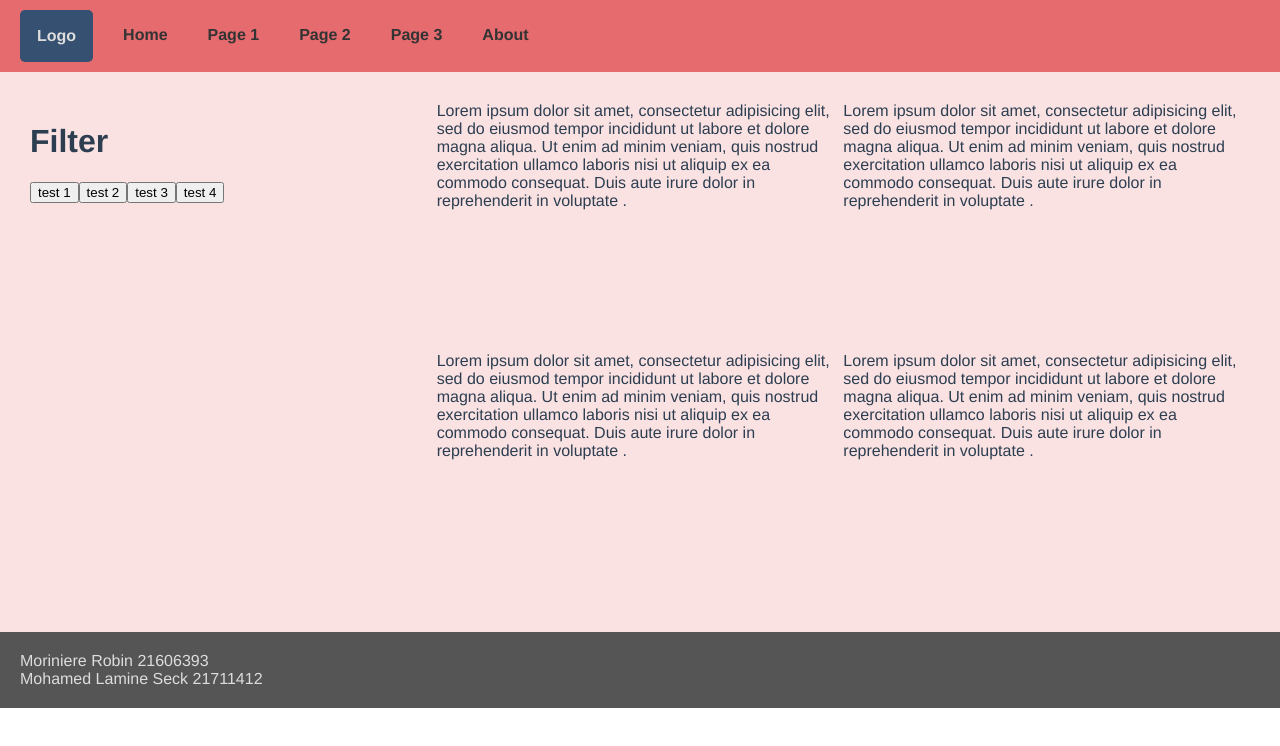
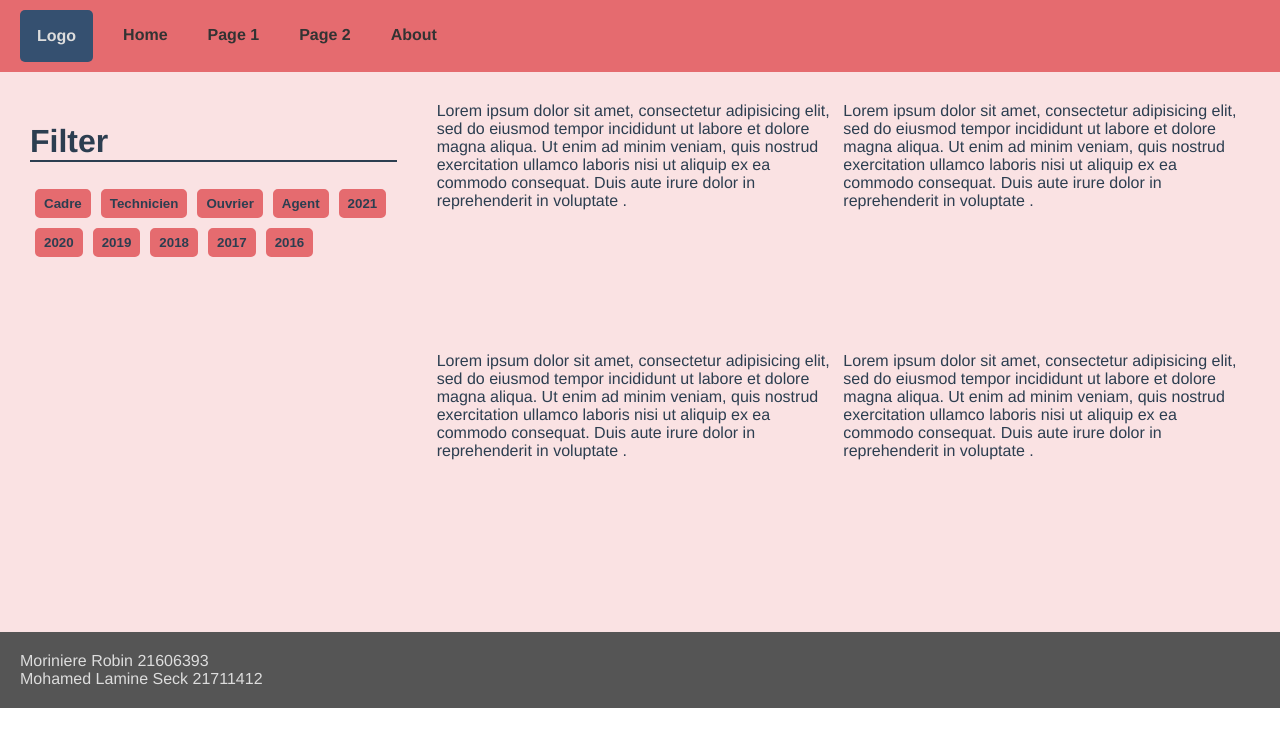
Before and after one commit to Powarox/Front-SncfDataviz, a Vue app: page / in a window 1280 px wide. Shown: the top 746 px of the page. Built offline with nearby package versions, Linux system fonts and the light colour scheme.

Commit message:
SlideBar css

```diff
--- a/src/App.vue
+++ b/src/App.vue
@@ -11,7 +11,6 @@
             <router-link to="/">Home</router-link>
             <router-link to="/Page">Page 1</router-link>
             <router-link to="/Page2">Page 2</router-link>
-            <router-link to="/">Page 3</router-link>
             <router-link to="/About">About</router-link>
             <!-- <router-link to="/Login">Login</router-link> -->
         </div>
--- a/src/components/SlideBar.vue
+++ b/src/components/SlideBar.vue
@@ -2,11 +2,18 @@
     <div id="slideBar">
         <h1>Filter</h1>
 
-        <section>
-            <button type="button" name="button">test 1</button>
-            <button type="button" name="button">test 2</button>
-            <button type="button" name="button">test 3</button>
-            <button type="button" name="button">test 4</button>
+        <section class="btn">
+            <button type="button" name="button">Cadre</button>
+            <button type="button" name="button">Technicien</button>
+            <button type="button" name="button">Ouvrier</button>
+            <button type="button" name="button">Agent</button>
+
+            <button type="button" name="button">2021</button>
+            <button type="button" name="button">2020</button>
+            <button type="button" name="button">2019</button>
+            <button type="button" name="button">2018</button>
+            <button type="button" name="button">2017</button>
+            <button type="button" name="button">2016</button>
         </section>
     </div>
 </template>
@@ -17,6 +24,25 @@
     }
 </script>
 
-<style lang="css" >
+<style lang="css" scoped>
+    h1 {
+        border-bottom: 2px solid #2c3e50;
+        margin-right: 40px;
+    }
+
+    .btn {
+        display:
+    }
+
+    .btn button {
+        margin: 5px 5px;
+        padding: 5px 7px;
+        color: #2c3e50;
+        background: #E56B6F;
+        border: 2px solid #E56B6F;
+        border-radius: 5px;
+        font-weight: bold;
+        cursor: pointer;
+    }
 
 </style>
```
